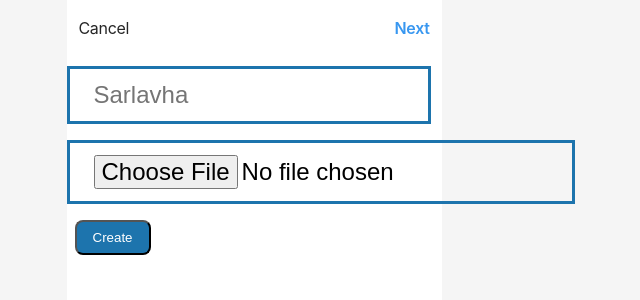
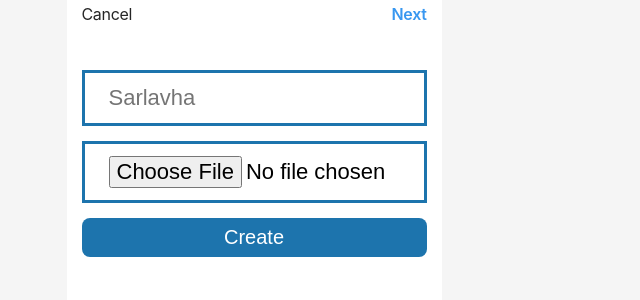
Before and after one commit to Shukhratov3082/Instagram-Clone, a React (Create React App) app: page /create in a window 1280 px wide. Shown: the top 300 px of the page, without its empty margins (386-1026 px from the left). Built offline with nearby package versions, Linux system fonts and the light colour scheme; sample sign-in values are in the browser's storage; a web font is replaced by a local one.

Commit message:
post qoshildi

```diff
--- a/src/components/Post.jsx
+++ b/src/components/Post.jsx
@@ -11,18 +11,18 @@ import Galochka from '../assets/check mark.svg';
 import HomeProfile from '../assets/HomeProfile.png'
 
 const Post = ({ img, title, id,location }) => {
-    console.log(img,title,id,location)
+    console.log(img[0])
     return (
         <Wrapper>
             <div className='profile'>
                 <img src={HomeProfile} alt="" />
                 <div>
-                    <p><img src={Galochka} alt="" /></p>
+                    <p>John <img src={Galochka} alt="" /></p>
                     <p>{location}</p>
                 </div>
                 <img className='points' src={Points} alt="" />
             </div>
-            <img src={`https://searching-server.herokuapp.com/2c9064fa80000e9301800029f5270000`} alt="" />
+            <img height='375px' width='375px'  src={`https://searching-server.herokuapp.com/attach/open/${img[1]}`} alt="" />
             <div className='details'>
                 <div>
                     <div className='left'>
@@ -47,7 +47,7 @@ const Post = ({ img, title, id,location }) => {
 export default Post;
 
 const Wrapper = styled.div`
-    height: 100%;
+        height: 547px;
         .details{
             padding: 13px 14px 10px 14px;
             height: 118px;
--- a/src/containers/CreatePost.jsx
+++ b/src/containers/CreatePost.jsx
@@ -24,7 +24,7 @@ const Createpost = () => {
 
     return (
         <Wrapper>
-            <Container>
+
                 <div className="confirmation">
                     <Link className='link' to="/home">
                         <span className='cancel'>Cancel</span>
@@ -32,36 +32,30 @@ const Createpost = () => {
                     <span className='next'>Next</span>
                 </div>
                 <form action="">
-                    <input value={title} onChange={({ target }) => setTitle(target.value)} type="text" placeholder="Sarlavha" />
-                    <input type="file" onChange={({ target }) => setFile(target.files[0])} />
+                    <Input value={title} onChange={({ target }) => setTitle(target.value)} type="text" placeholder="Sarlavha" />
+                    <Input type="file" onChange={({ target }) => setFile(target.files[0])} />
                 </form>
                 <button onClick={AddPost}>Create</button>
-            </Container>
+
         </Wrapper>
     );
 }
 
 export default Createpost;
 
+
+
 const Wrapper = styled.div`
-    width: 100%;
-    height: 100vh;
-    display: flex;
-    align-items: center;
-    justify-content: center;
-    background-color: whitesmoke;
-
-`
-const Container = styled.div`
     width: 375px;
     height: 812px;
-    background-color: white;
+    background-color:white;
+    padding: 10px 15px;
 
     .confirmation {
         height: 56px;
         width: 100%;
-        padding: 24px 12px 0 12px;
         display: flex;
+        margin-bottom: 10px;
         justify-content: space-between;
 
         .cancel {
@@ -86,21 +80,21 @@ const Container = styled.div`
         }
     }
 
-    input {
-
+    button {
+        width: 100%;
+        padding: 8px 16px;
+        font-size: 20px;
+        background-color: #1d74ad;
+        color: white;
+        border: none;
+        border-radius: 8px;
+    }
+`;
+const Input = styled.input`
+            width: 100%;
             padding: 12px 24px;
             display: block;
             border: 3px solid #1d74ad;
-            font-size: 24px;
-            margin: 16px 0;
-
-    }
-
-    button {
-        padding: 8px 16px;
-        background-color: #1d74ad;
-        color: white;
-        border-radius: 8px;
-        margin: 0 8px;
-    }
-`;
+            font-size: 22px;
+            margin-bottom: 15px;
+`
--- a/src/containers/Home.jsx
+++ b/src/containers/Home.jsx
@@ -121,4 +121,8 @@ const Wrapper = styled.div`
 `
 const PostContainer = styled.div`
     height: 547px;
+    overflow: auto;
+    ::-webkit-scrollbar {
+            width: 0px;
+        }
 `
```
